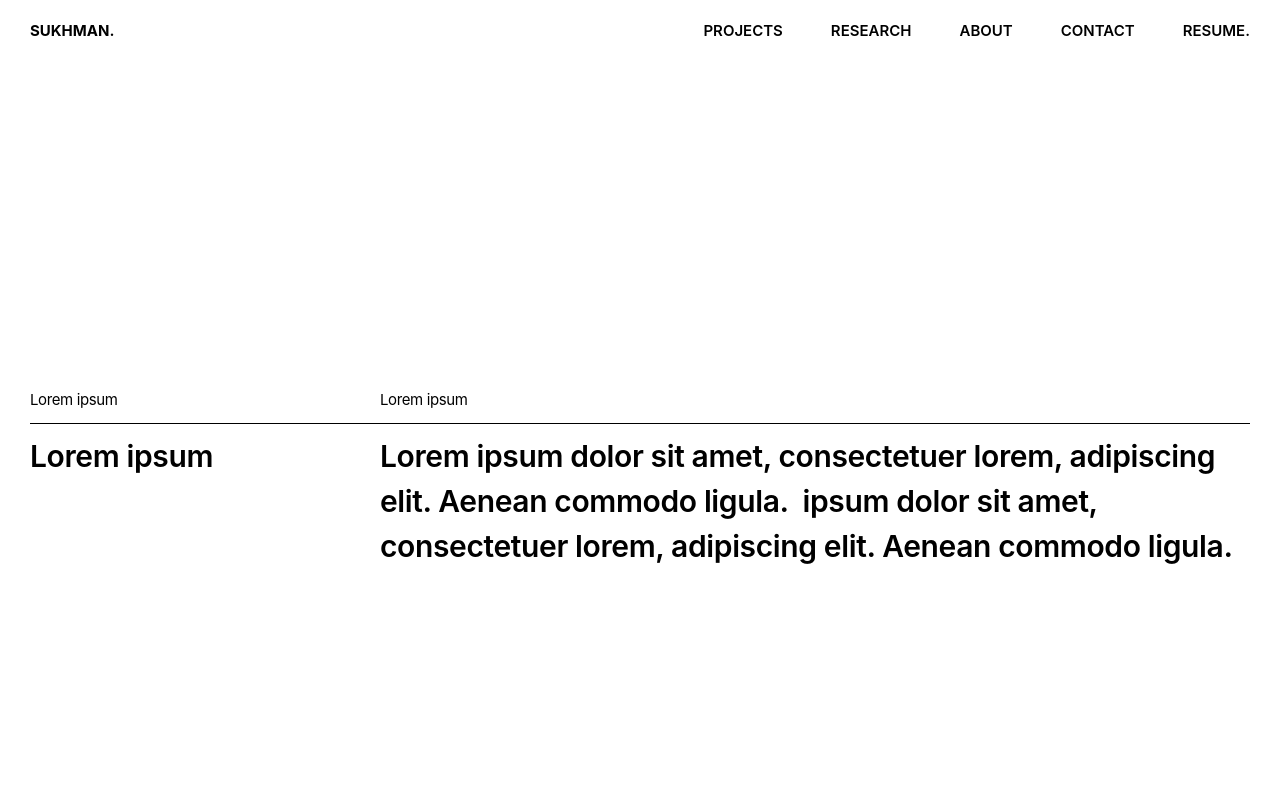
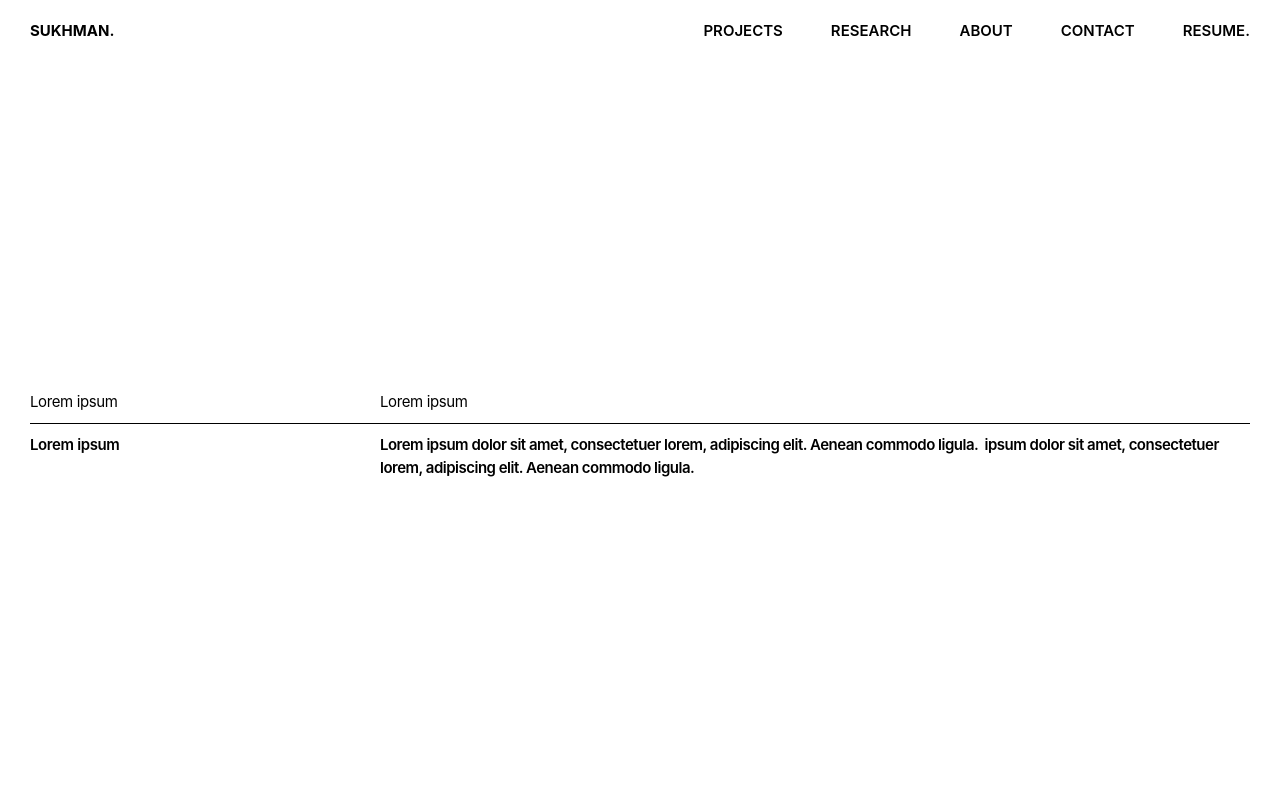
Before and after one commit to sukhman0402/portfolio-website, a Next.js app: page / in a window 1280 px wide. Shown: the top 800 px of the page. Built offline with nearby package versions, Linux system fonts and the light colour scheme.

Commit message:
Update Hero.js

```diff
--- a/src/components/Hero.js
+++ b/src/components/Hero.js
@@ -4,74 +4,72 @@ import ScrollIndicator from "./ScrollIndicator";
 
 // Landing Page Section 1.0 — Hero (design.md §3, Section 1.0).
 //
-// REDESIGN 2026-08-31 — this is a full rebuild against a completely new
-// Figma frame. The previous "3 overlapping cards" composition (Rounds 1-6,
-// node 274:145) has been REPLACED — the current "Landing Page (D1)-
-// Section 1.0" frame nested inside "Landing Page (D)- Prototype" (node
-// 291:1177, 1440x900) no longer contains any of that card-stack geometry
-// at all. Its only content, besides the untouched global Header, is a
+// REDESIGN 2026-08-31 — full rebuild against a completely new Figma frame
+// (see git history for the old "3 overlapping cards" composition this
+// replaced). Its only content, besides the untouched global Header, is a
 // quote block (label row -> divider -> heading/quote row) plus the
-// ScrollIndicator. Per instruction ("keep the line, text and white
-// spacing exact as the re-designed section"), this file now implements
-// that new, much simpler composition rather than preserving the old
-// cards — the whole punch-card/statement/about interaction model is gone
-// from Figma, not just its spacing.
+// ScrollIndicator.
 //
-// NOTE ON DUPLICATION: the Footer (Section 6.0) uses the visually
-// IDENTICAL label/divider/heading-row layout right now. An earlier pass
-// factored that shared layout into one <QuoteBlock/> component imported
-// by both files — reverted per direct instruction: the two blocks are
-// NOT the same thing, just currently dressed in the same placeholder
-// layout/text. Hero's quote and the Footer's quote will hold different,
-// independent content once real copy goes in, so each file owns its own
-// markup below rather than sharing a component that would couple them.
+// REDESIGN 2026-09-01 (this round) — the Figma frame moved again: node
+// 291:1177 no longer exists, the current canonical "Landing Page (D1)-
+// Section 1.0" (still nested inside "Landing Page (D)- Prototype",
+// 1440x900) is now node 321:1367, quote block "Group 337" is now
+// 321:1393. Two real design changes this round, not just node-id churn:
+//   1. Quote block font size dropped from 30px to 15px for BOTH the
+//      heading (left column) and the quote text (right column) — still
+//      SF Pro Semibold (weight 590, i.e. this codebase's font-semibold),
+//      but 15px now, same size as the label row above it. Confirmed via
+//      get_design_context, not inferred from the screenshot alone. The
+//      quote paragraph's own tracking is now -0.5px (was -0.375px to
+//      match the heading); the heading itself stays -0.375px, same as
+//      the label row. This is why the block's own height shrank from
+//      148px to 74px — the long quote text now wraps to 2 lines at 15px
+//      instead of rendering large.
+//   2. Row rhythm inside the block is now a flat 10px both before AND
+//      after the divider (label row bottom -> +10 -> divider -> +10 ->
+//      heading row), not the previous 12px-before/10px-after split.
+//      Re-measured directly off the new node's raw coordinates (label
+//      top 366, divider 394, heading row 404) rather than assumed
+//      carried over from the old block.
 //
-// Node ids matter for re-syncing later: 291:1177 is the CURRENT canonical
-// Section 1.0 (the one actually nested inside the Prototype frame) — the
-// file also still contains several OTHER frames named identically
-// ("Landing Page (D1)- Section 1.0": 295:1219, 291:1043, 274:145 [old],
-// 288:506, 291:947) at different sizes. Those read as design-exploration
-// duplicates left on the canvas, not alternate live versions — only the
-// one actually nested in the Prototype frame was used here, per the same
-// "resolve by Prototype-nesting, not by name alone" rule now documented
-// in Footer.js.
+// NOTE ON DUPLICATION: the Footer (Section 6.0) went through the exact
+// same two changes this round, on its own quote block (node 321:1405).
+// Still NOT shared between the two files — reverted to separate markup
+// per direct instruction earlier (the blocks are laid out identically but
+// hold independent content), and that still holds; only the numbers were
+// re-synced from the fresh Figma pull, in both files separately.
 //
-// Spacing (measured directly off 291:1177, frame height 900 — the
-// Prototype frame confirms zero gap between adjacent section frames, so
-// these offsets are the section's own top/bottom padding, same convention
-// as Footer.js):
-//   - Section top -> quote block's top label row: was set to 364px in the
-//     first redesign pass — Figma's raw frame-local y-coordinate, reasoning
-//     that the real global Header (rendered separately, above/outside this
-//     section) matched Figma's own preview-header placeholder inside the
-//     frame (y=20, height=18, bottom=38) closely enough to treat 364 as
-//     "the gap." CORRECTED 2026-09-01: the real <Header> component is
-//     sticky with its own py-5 padding and renders at 62.5px tall on the
-//     live site — nothing like Figma's 38px placeholder — so copying the
-//     frame-local 364 straight into pt- overstated the visible header-to-
-//     quote gap by the difference (measured live: 364px, not the 326px
-//     Figma actually specifies from the header's real bottom edge to the
-//     quote's top row). Since Hero's <section> begins immediately after
-//     the sticky Header in normal document flow (no absolute/overlap
-//     between them), this container's own pt- maps 1:1 onto that visual
-//     gap regardless of the Header's real rendered height — so the fix is
-//     pt-[326px] directly, not a frame-coordinate. (364 - 326 = 38, i.e.
-//     exactly Figma's placeholder-header height being double-subtracted
-//     out — confirms this was the same error as Footer's zero-gap
-//     miscalculation, just in the opposite direction.)
-//   - Quote block's own bottom -> ScrollIndicator: 305px per Figma (quote
-//     bottom y=512, icon top y=816.615, in 291:1177's local coordinates —
-//     305px, not the frame-bottom-relative 388px in the pb- below, which
-//     is a different measurement: 388px is quote-bottom-to-FRAME-bottom,
-//     used only to size this section's own total height so the absolutely
-//     positioned ScrollIndicator (bottom-[55.62px] off the <section>, see
-//     below) lands in the right place. Re-verified 2026-09-01 against the
-//     live render: this 305px gap holds already (304.4px rendered, sub-
-//     pixel rounding) and needed no change — only the pt- above was wrong.
-//   - Row rhythm inside the block: 12px gap before the divider, 10px
-//     after it (label row bottom -> +12 -> divider -> +10 -> heading row).
+// Spacing (measured directly off 321:1367 / 321:1393, frame height 900 —
+// the Prototype frame still stacks every section with zero gap, so these
+// offsets are the section's own top/bottom padding, same convention as
+// Footer.js):
+//   - Header -> quote block's top label row: 328px. Per the 2026-09-01
+//     correction earlier in this file's history, this is NOT copied
+//     straight from Figma's frame-local y-coordinate (366) — that
+//     coordinate assumes the real global <Header> matches Figma's own
+//     38px preview-header placeholder (y=20, height=18), but the real
+//     sticky <Header> renders at 62.5px tall. Since Hero's <section>
+//     begins immediately after the sticky Header in normal flow, this
+//     container's pt- maps 1:1 onto the true visual gap regardless of
+//     the Header's real height, so the value used is
+//     (quote block's local top 366) - (Figma's preview-header bottom 38)
+//     = 328px, not the raw 366.
+//   - Quote block's own bottom -> ScrollIndicator: 376.6px (quote block
+//     bottom, local y = 366 + 74 = 440; icon top, local y = 816.615, per
+//     node 321:1384 — unchanged from before, the icon itself wasn't
+//     touched this round). Reproduced via pb-[460px] below (900 - 440),
+//     which sizes this section's own total height so the absolutely
+//     positioned ScrollIndicator (bottom-[55.62px] off the <section>)
+//     lands in the right place — same "quote-bottom-to-frame-bottom, not
+//     quote-bottom-to-icon directly" indirection documented in the prior
+//     redesign, still correct because this portion of the geometry
+//     (below the quote block) is untouched by the header-height issue
+//     above it.
+//   - Row rhythm inside the block: 10px gap before the divider, 10px
+//     after it (label row bottom -> +10 -> divider -> +10 -> heading
+//     row) — changed from 12px/10px, see the redesign note above.
 //
-// Literal Figma placeholder text (node 295:1200, get_design_context) —
+// Literal Figma placeholder text (node 321:1393, get_design_context) —
 // not curated copy. Kept as-is per instruction to match the redesign
 // exactly, same reasoning as this file's earlier rounds (see git history)
 // for the old card copy.
@@ -86,7 +84,7 @@ const HERO_QUOTE_TEXT =
 export default function Hero() {
   return (
     <section className="relative w-full">
-      <div className="mx-auto max-w-[1440px] px-5 pb-24 pt-16 sm:px-[30px] md:pb-[388px] md:pt-[326px]">
+      <div className="mx-auto max-w-[1440px] px-5 pb-24 pt-16 sm:px-[30px] md:pb-[460px] md:pt-[328px]">
         {/* Row 1 — top labels, 15px regular */}
         <div className="grid grid-cols-1 gap-1 md:grid-cols-[350px_1fr] md:gap-x-0">
           <p className="font-normal tracking-[-0.375px] text-black md:text-[15px]">
@@ -97,26 +95,28 @@ export default function Hero() {
           </p>
         </div>
 
-        {/* Divider — 12px below the label row (Figma: label top 364 + 18
-            tall -> divider at 394, i.e. 12px gap) */}
-        <div className="mt-3 border-t border-black md:mt-[12px]" />
+        {/* Divider — 10px below the label row (Figma: label top 366 + 18
+            tall -> divider at 394, i.e. 10px gap) */}
+        <div className="mt-[10px] border-t border-black" />
 
-        {/* Row 2 — heading + quote, 30px semibold, 10px below the divider
-            (Figma: divider at 394 -> row at 404) */}
-        <div className="mt-4 grid grid-cols-1 gap-3 md:mt-[10px] md:grid-cols-[350px_1fr] md:gap-x-0">
-          <p className="font-semibold tracking-[-0.375px] text-black md:text-[30px]">
+        {/* Row 2 — heading + quote, 15px semibold, 10px below the divider
+            (Figma: divider at 394 -> row at 404). Quote text (right
+            column) carries its own -0.5px tracking, distinct from the
+            heading's -0.375px. */}
+        <div className="mt-[10px] grid grid-cols-1 gap-3 md:grid-cols-[350px_1fr] md:gap-x-0">
+          <p className="font-semibold tracking-[-0.375px] text-black md:text-[15px]">
             {HERO_QUOTE_HEADING}
           </p>
-          <p className="whitespace-pre-wrap font-semibold tracking-[-0.375px] text-black md:text-[30px]">
+          <p className="whitespace-pre-wrap font-semibold tracking-[-0.5px] text-black md:text-[15px]">
             {HERO_QUOTE_TEXT}
           </p>
         </div>
       </div>
 
-      {/* ScrollIndicator — same component as before, position re-derived
-          from the new frame (55.62px inset from the bottom of the 900px-
-          tall stage, horizontally centered — Figma's own left=711px on a
-          1440-wide frame is, to within half a pixel, dead center). */}
+      {/* ScrollIndicator — unchanged this round: same component, same
+          55.62px inset from the bottom of the 900px-tall stage,
+          horizontally centered (Figma's own left=711px on a 1440-wide
+          frame is, to within half a pixel, dead center). */}
       <div className="pointer-events-none absolute bottom-8 left-1/2 -translate-x-1/2 text-black/60 md:bottom-[55.62px]">
         <ScrollIndicator className="h-7 w-5" />
       </div>
```
